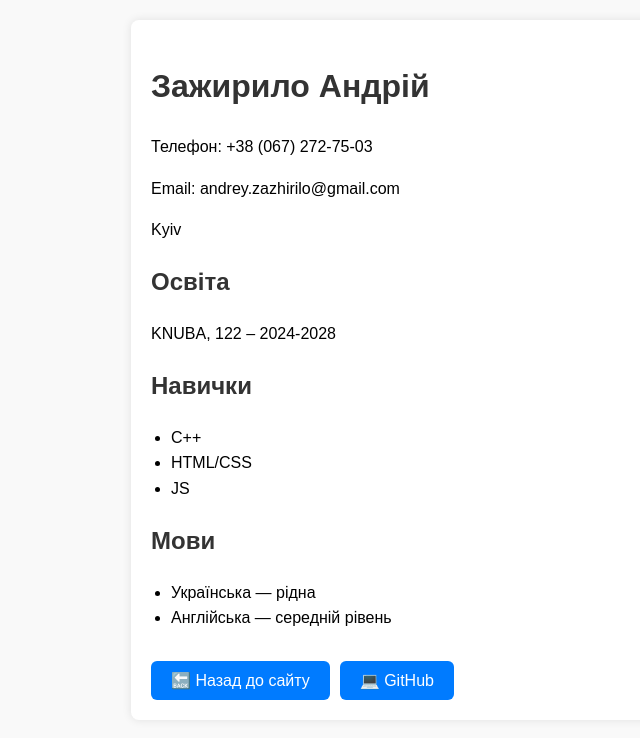
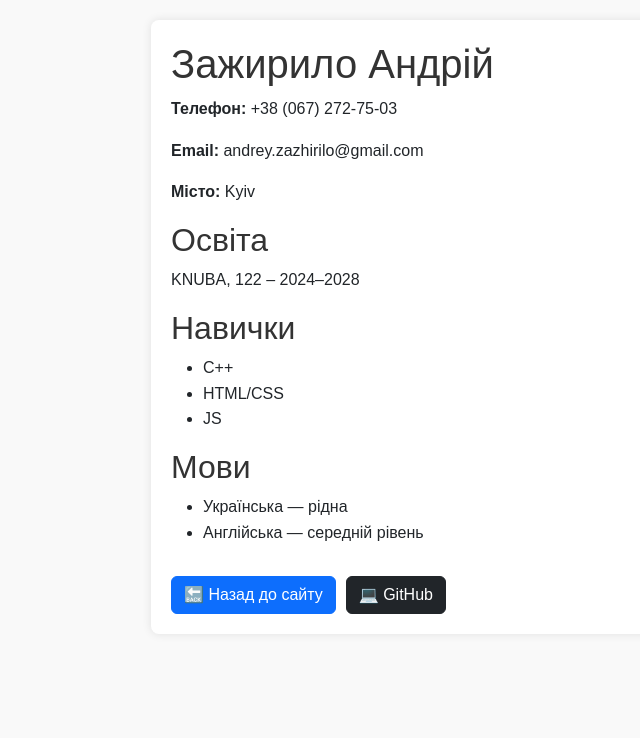
Before and after one commit to andriizazhyrylo/resume, a plain HTML site: page index.html in a window 1280 px wide. Shown: the whole page, without its empty margins (89-729 px from the left). Drawn offline with nearby package versions, Linux system fonts and the light colour scheme.

Commit message:
Update index.html

```diff
--- a/index.html
+++ b/index.html
@@ -1,9 +1,13 @@
 <!DOCTYPE html>
 <html lang="uk">
 <head>
-  <meta charset="UTF-8">
-  <meta name="viewport" content="width=device-width, initial-scale=1.0">
+  <meta charset="UTF-8" />
+  <meta name="viewport" content="width=device-width, initial-scale=1.0" />
   <title>Резюме</title>
+
+  <!-- Підключення Bootstrap -->
+  <link href="https://cdn.jsdelivr.net/npm/bootstrap@5.3.3/dist/css/bootstrap.min.css" rel="stylesheet" />
+
   <style>
     body {
       font-family: Arial, sans-serif;
@@ -11,7 +15,7 @@
       margin: 20px;
       background-color: #f9f9f9;
     }
-    .container {
+    .custom-container {
       background: white;
       padding: 20px;
       border-radius: 8px;
@@ -22,38 +26,23 @@
     h1, h2 {
       color: #333;
     }
-    ul {
-      padding-left: 20px;
-    }
     .buttons {
       margin-top: 30px;
       display: flex;
       gap: 10px;
     }
-    .buttons button {
-      padding: 10px 20px;
-      border: none;
-      border-radius: 6px;
-      background-color: #007bff;
-      color: white;
-      font-size: 16px;
-      cursor: pointer;
-      transition: background-color 0.3s;
-    }
-    .buttons button:hover {
-      background-color: #0056b3;
-    }
   </style>
 </head>
 <body>
-  <div class="container">
+
+  <div class="custom-container">
     <h1>Зажирило Андрій</h1>
-    <p>Телефон: +38 (067) 272-75-03</p>
-    <p>Email: andrey.zazhirilo@gmail.com</p>
-    <p>Kyiv</p>
+    <p><strong>Телефон:</strong> +38 (067) 272-75-03</p>
+    <p><strong>Email:</strong> andrey.zazhirilo@gmail.com</p>
+    <p><strong>Місто:</strong> Kyiv</p>
 
     <h2>Освіта</h2>
-    <p>KNUBA, 122 – 2024-2028</p>
+    <p>KNUBA, 122 – 2024–2028</p>
 
     <h2>Навички</h2>
     <ul>
@@ -69,9 +58,10 @@
     </ul>
 
     <div class="buttons">
-      <button onclick="location.href='https://porokhovnichenkoiryna.github.io/learning_git/public/'">🔙 Назад до сайту</button>
-      <button onclick="location.href='https://github.com/andriizazhyrylo/resume'">💻 GitHub</button>
+      <a class="btn btn-primary" href="https://porokhovnichenkoiryna.github.io/learning_git/public/">🔙 Назад до сайту</a>
+      <a class="btn btn-dark" href="https://github.com/andriizazhyrylo/resume">💻 GitHub</a>
     </div>
   </div>
+
 </body>
 </html>
```
